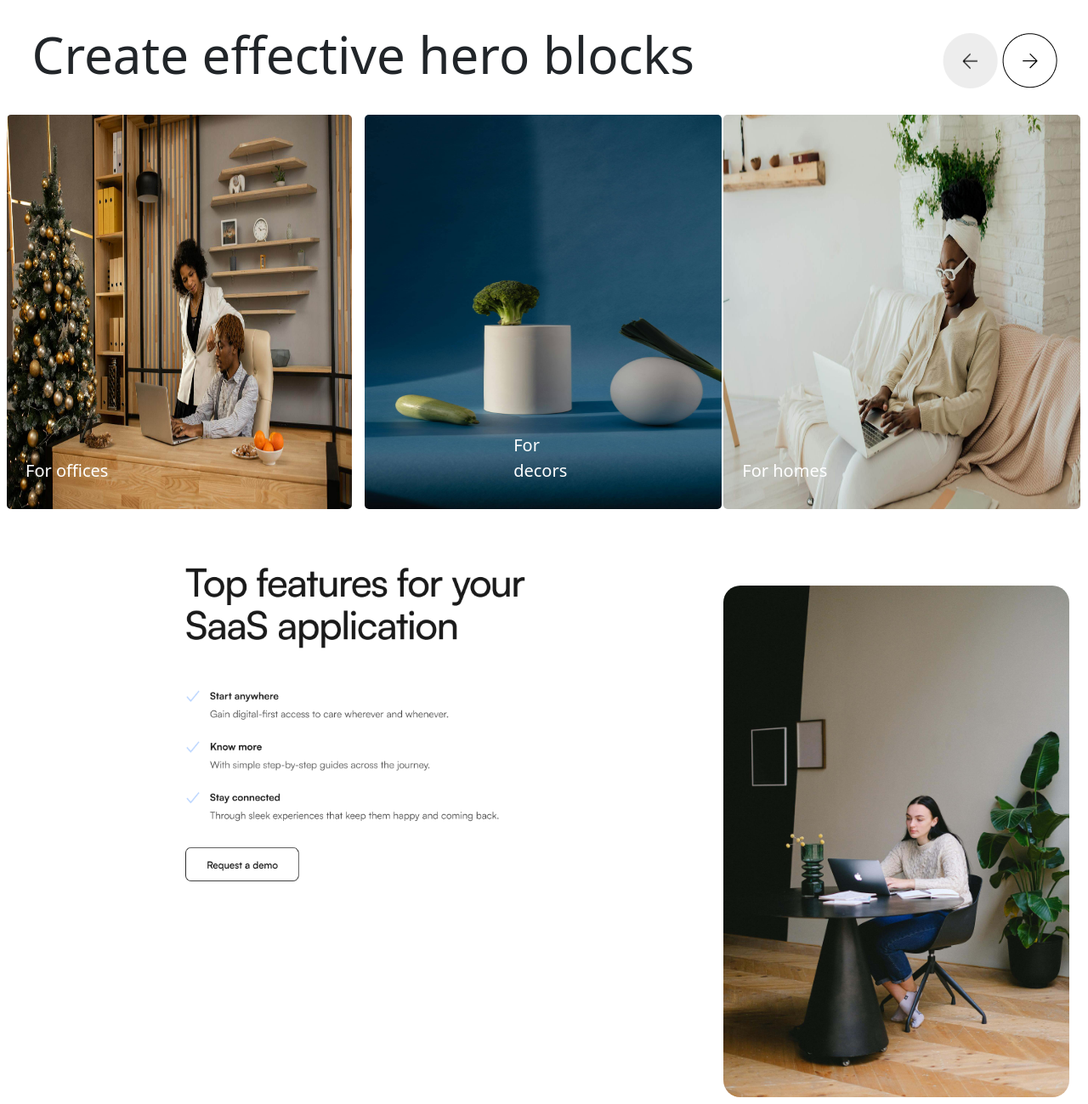
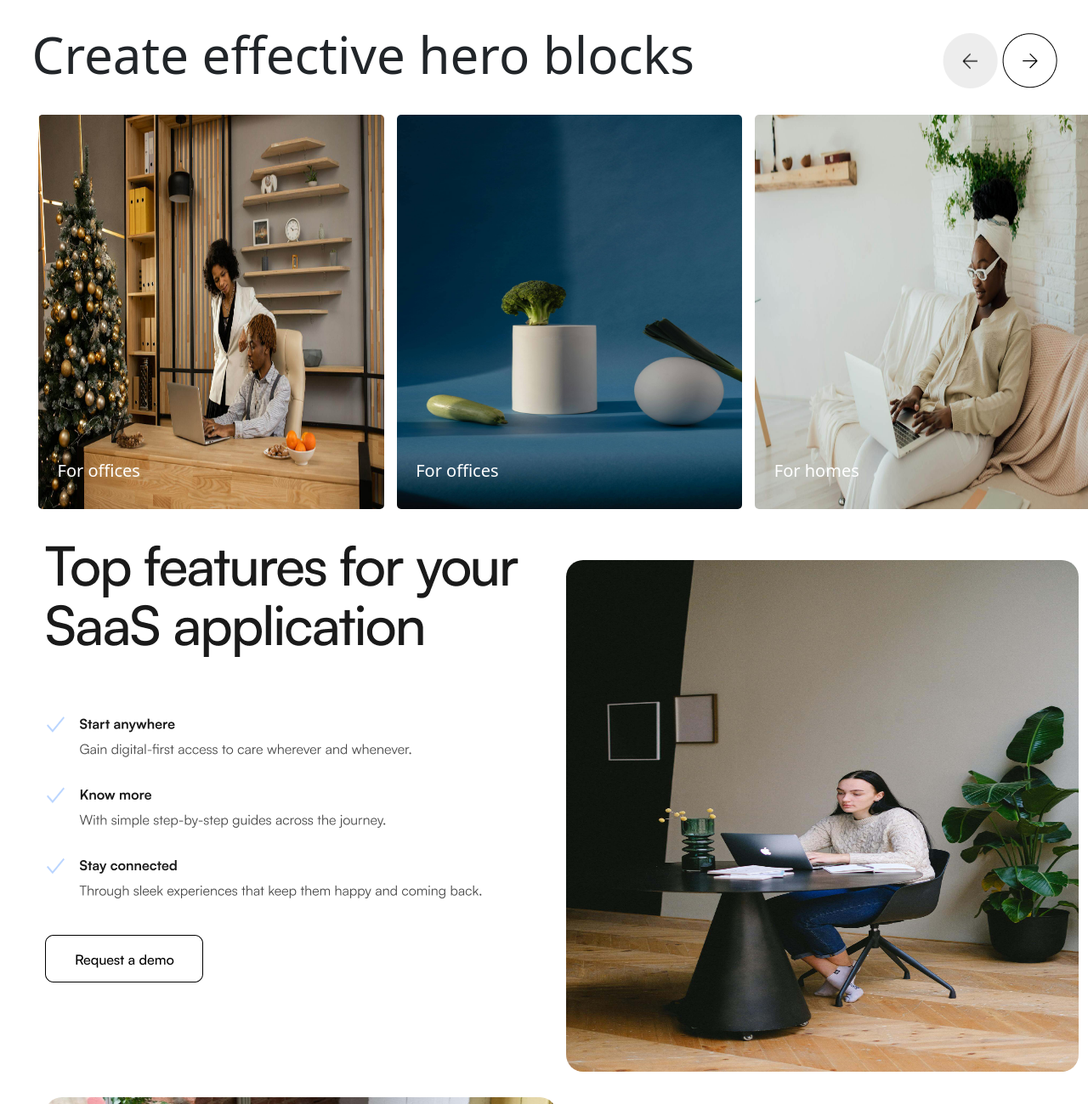
Before and after one commit to chinwe24/ccaproject, a plain HTML site: page index.html in a window 1280 px wide. Shown: the part 1101-2400 px from the top of the page at 85% size. Drawn offline with nearby package versions, Linux system fonts and the light colour scheme; a web font is replaced by a local one.

Commit message:
updated image scaling

```diff
--- a/index.html
+++ b/index.html
@@ -70,7 +70,7 @@
         </div>
     </div>
 
-    <div class="container-fluid d-flex justify-content-lg-evenly align-center my-5 pb-5 row">
+    <div class="container-fluid d-flex justify-content-lg-evenly align-center ms-5 me-5 mt-5 mb-5 row">
         <div class="container d-flex flex-column col-12 col-md-4 ">
           <img src="./images/man-woman.jpeg" class="imageA img-fluid rounded-3 column-gap-5 position-relative"alt="a man and woman"/>
 
@@ -83,20 +83,20 @@
         <div class="container d-flex flex-column col-12 col-md-4">
           <img
             src="./images/decor.jpeg"
-            class="imageB rounded-3 column-gap-5 position-relative"
-            alt="..."/>
+            class="imageB img-fluid rounded-3 column-gap-5 position-relative"
+            alt="decor"/>
 
-          <div class="container-fluid position-relative col-md-3 d-none d-md-block">
-            <span
-              class="satoshi-medium text-dark fs-2 ms-4 mb-5 text-white position-absolute bottom-100"
-              >For decors</span>
-          </div>
+            <div class="container-fluid position-relative">
+                <span
+                  class="satoshi-medium text-dark fs-2 ms-4 mb-5 text-white position-absolute bottom-100"
+                  >For offices</span >
+            </div>
         </div>
         <div class="container d-flex flex-column col-12 col-md-4">
           <img
             src="./images/black-woman.jpeg"
             class="imageC rounded-3 column-gap-5 position-relative"
-            alt="..." />
+            alt="black woman" />
 
           <div class="container-fluid position-relative">
             <span
@@ -106,15 +106,15 @@
         </div>
     </div>
 
-    <div class="pic container-fluid d-flex justify-content-lg-evenly align-center my-5 pb-5 row">
-        <div class="container d-flex flex-column col-12 col-md-4 ">
-            <img class="p1 " src="./images/top.png">
+    <div class="pictures d-flex justify-content-between align-center mt-5 ms-5 row">
+        <div class="col-12 col-md-6">
+            <img class="p1 ms-4 img-fluid" src="./images/top.png">
         </div>
-        <div class="col-12 col-md-4 ">
+        <div class="col-12 col-md-6">
             <img class="p2 img-fluid rounded-5 mt-5" src="./images/laptop-girl.png">
         </div>
     </div>
-    <div class="pictures d-flex justify-content-between align-center mt-5 row">
+    <div class="pictures d-flex justify-content-between align-center mt-5 ms-5 row">
         <div class="col-12 col-md-6">
             <img class="pi1 ms-4 img-fluid rounded-5" src="./images/team.png">
         </div>
```
